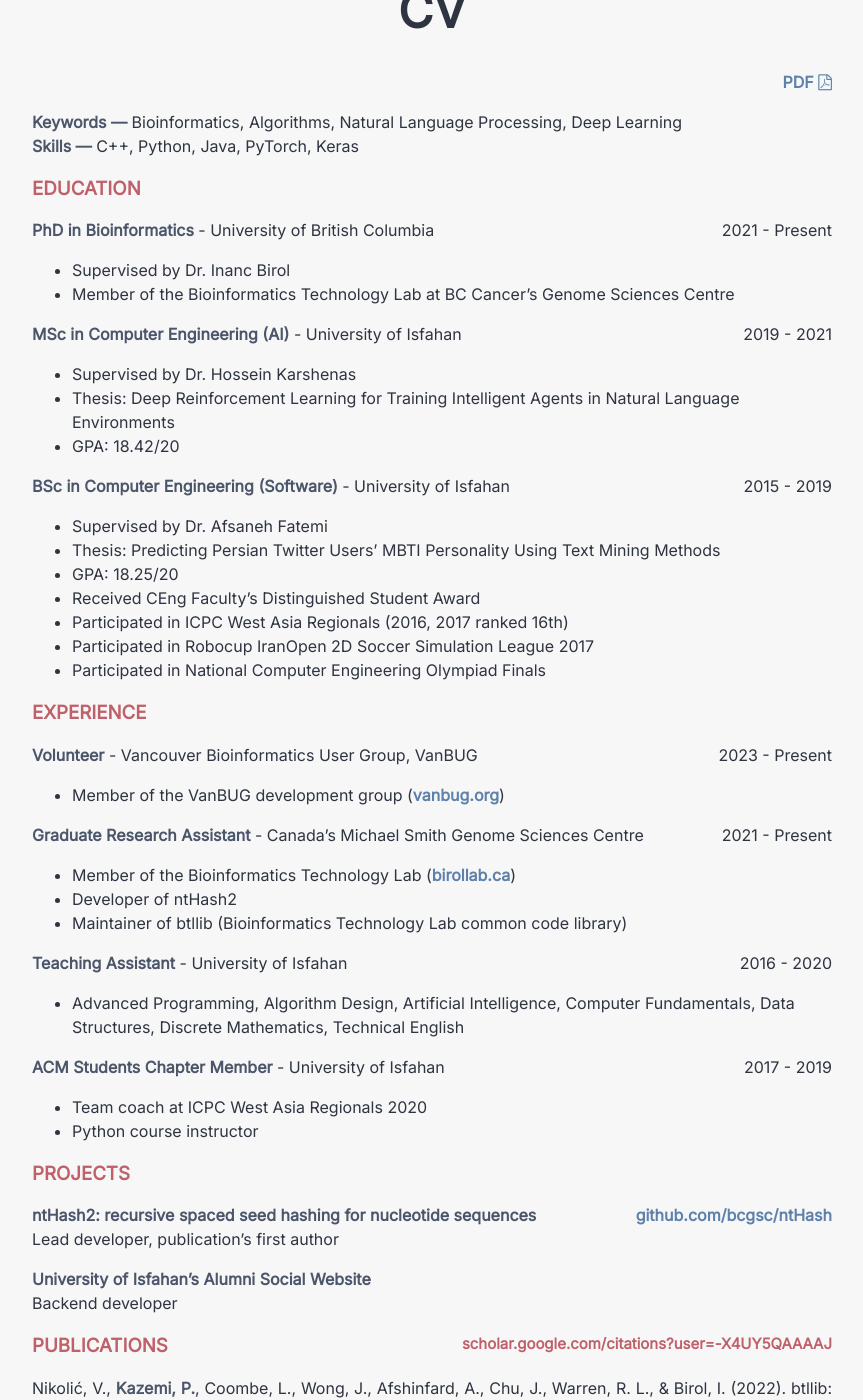
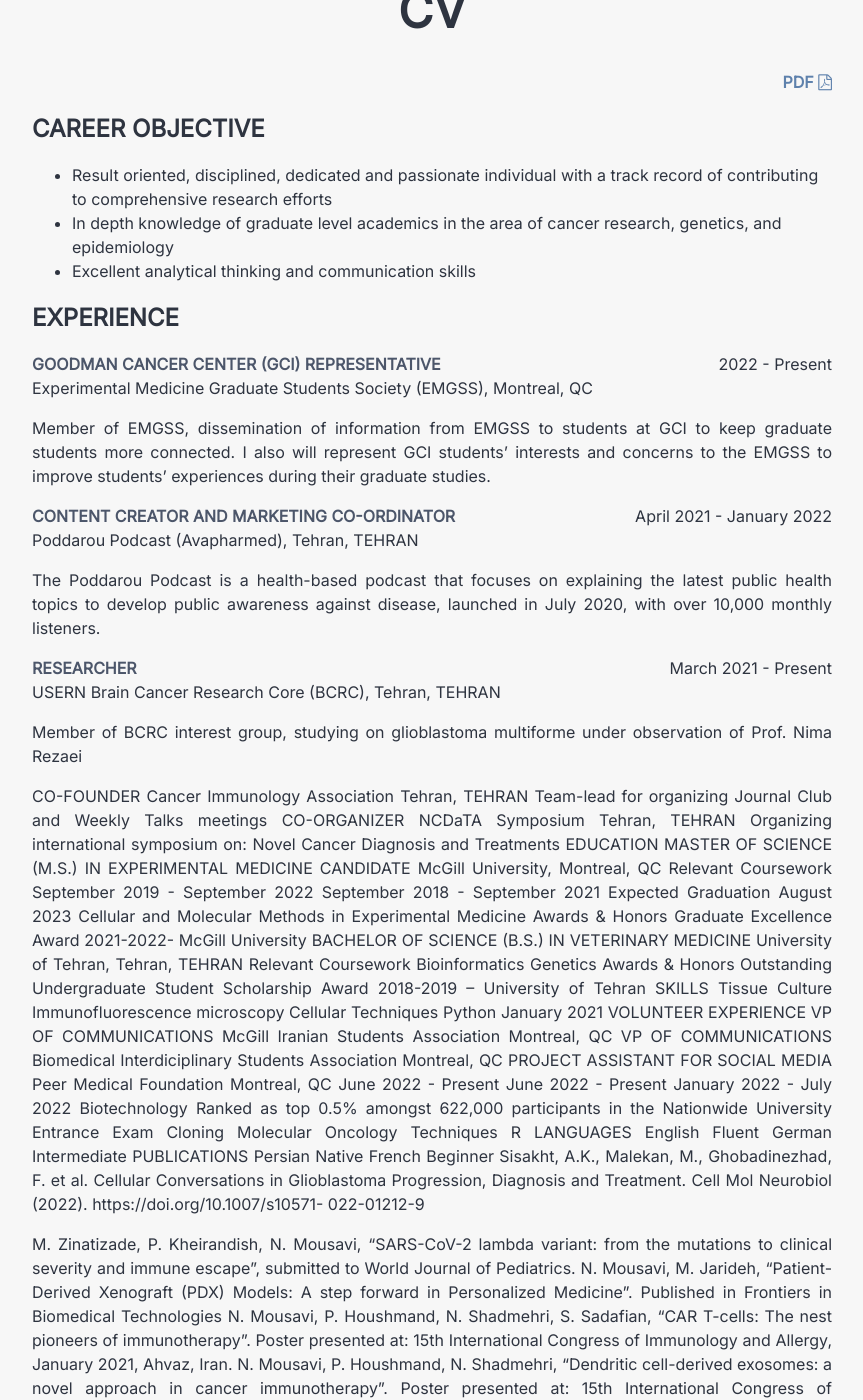
Before and after one commit to negar-mousavi/negar-mousavi, a Jekyll site: the page built from cv.md, in a window 1280 px wide and 1400 px high, scrolled down 210 px. Shown: the whole window, without its empty margins (208-1071 px from the left). Built offline with Jekyll 4.4.1, drawn with Linux system fonts in a browser that asks for light colours; some of the changed text lies outside the part shown.

Commit message:
Update CV

```diff
--- a/cv.md
+++ b/cv.md
@@ -8,74 +8,82 @@ title: CV
 
 <div id="cv" markdown="1">
 
-**Keywords —** Bioinformatics, Algorithms, Natural Language Processing, Deep Learning
-<br>
-**Skills —** C++, Python, Java, PyTorch, Keras
+## CAREER OBJECTIVE
+- Result oriented, disciplined, dedicated and passionate individual with a track record of contributing to comprehensive research efforts
+- In depth knowledge of graduate level academics in the area of cancer research, genetics, and epidemiology
+- Excellent analytical thinking and communication skills
 
-### EDUCATION
+## EXPERIENCE
 
-**PhD in Bioinformatics** - University of British Columbia <span style="float: right; ">2021 - Present</span>
-- Supervised by Dr. Inanc Birol
-- Member of the Bioinformatics Technology Lab at BC Cancer's Genome Sciences Centre
+**GOODMAN CANCER CENTER (GCI) REPRESENTATIVE**
+<span style="float: right; ">2022 - Present</span><br>
+Experimental Medicine Graduate Students Society (EMGSS), Montreal, QC
 
-**MSc in Computer Engineering (AI)** - University of Isfahan <span style="float: right; ">2019 - 2021</span>
-- Supervised by Dr. Hossein Karshenas
-- Thesis: Deep Reinforcement Learning for Training Intelligent Agents in Natural Language Environments
-- GPA: 18.42/20
+Member of EMGSS, dissemination of information from EMGSS to students at GCI to keep graduate students more connected. I also will represent GCI students' interests and concerns to the EMGSS to improve students' experiences during their graduate studies.
 
-**BSc in Computer Engineering (Software)** - University of Isfahan <span style="float: right; ">2015 - 2019</span>
-- Supervised by Dr. Afsaneh Fatemi
-- Thesis: Predicting Persian Twitter Users' MBTI Personality Using Text Mining Methods
-- GPA: 18.25/20
-- Received CEng Faculty's Distinguished Student Award
-- Participated in ICPC West Asia Regionals (2016, 2017 ranked 16th)
-- Participated in Robocup IranOpen 2D Soccer Simulation League 2017
-- Participated in National Computer Engineering Olympiad Finals
+**CONTENT CREATOR AND MARKETING CO-ORDINATOR**
+<span style="float: right; ">April 2021 - January 2022</span><br>
+Poddarou Podcast (Avapharmed), Tehran, TEHRAN
 
-### EXPERIENCE
+The Poddarou Podcast is a health-based podcast that focuses on explaining the latest public health topics to develop public awareness against disease, launched in July 2020, with over 10,000 monthly listeners.
 
-**Volunteer** - Vancouver Bioinformatics User Group, VanBUG
-<span style="float: right; ">2023 - Present</span>
-- Member of the VanBUG development group ([vanbug.org](https://www.vanbug.org/))
+**RESEARCHER**
+<span style="float: right; ">March 2021 - Present</span><br>
+USERN Brain Cancer Research Core (BCRC), Tehran, TEHRAN
 
-**Graduate Research Assistant** - Canada's Michael Smith Genome Sciences Centre
-<span style="float: right; ">2021 - Present</span>
-- Member of the Bioinformatics Technology Lab ([birollab.ca](https://birollab.ca))
-- Developer of ntHash2
-- Maintainer of btllib (Bioinformatics Technology Lab common code library)
+Member of BCRC interest group, studying on glioblastoma multiforme under observation of Prof. Nima Rezaei
 
-**Teaching Assistant** - University of Isfahan
-<span style="float: right; ">2016 - 2020</span>
-- Advanced Programming, Algorithm Design, Artificial Intelligence, Computer Fundamentals, Data Structures, Discrete Mathematics, Technical English
+CO-FOUNDER Cancer Immunology Association
+     Tehran, TEHRAN
+Team-lead for organizing Journal Club and Weekly Talks meetings
+CO-ORGANIZER NCDaTA Symposium Tehran, TEHRAN
+Organizing international symposium on: Novel Cancer Diagnosis and Treatments
+EDUCATION
+MASTER OF SCIENCE (M.S.) IN EXPERIMENTAL MEDICINE CANDIDATE
+McGill University, Montreal, QC
+Relevant Coursework
+September 2019 - September 2022
+September 2018 - September 2021
+Expected Graduation August 2023
+ Cellular and Molecular Methods in Experimental
+Medicine
+Awards & Honors
+Graduate Excellence Award 2021-2022- McGill University
+BACHELOR OF SCIENCE (B.S.) IN VETERINARY MEDICINE University of Tehran, Tehran, TEHRAN
+Relevant Coursework
+Bioinformatics Genetics
+Awards & Honors
+Outstanding Undergraduate Student Scholarship Award 2018-2019 – University of Tehran
+SKILLS
+Tissue Culture Immunofluorescence microscopy Cellular Techniques
+Python
+January 2021
+ VOLUNTEER EXPERIENCE
+VP OF COMMUNICATIONS McGill Iranian Students Association
+Montreal, QC
+VP OF COMMUNICATIONS Biomedical Interdiciplinary Students Association Montreal, QC
+PROJECT ASSISTANT FOR SOCIAL MEDIA Peer Medical Foundation Montreal, QC
+June 2022 - Present
+June 2022 - Present
+January 2022 - July 2022
+Biotechnology
+Ranked as top 0.5% amongst 622,000 participants in the Nationwide University Entrance Exam
+Cloning
+Molecular Oncology Techniques R
+  LANGUAGES English
+Fluent
+German
+Intermediate
+PUBLICATIONS
+Persian
+Native
+French
+Beginner
+Sisakht, A.K., Malekan, M., Ghobadinezhad, F. et al. Cellular Conversations in Glioblastoma Progression, Diagnosis and Treatment. Cell Mol Neurobiol (2022). https://doi.org/10.1007/s10571- 022-01212-9
 
-**ACM Students Chapter Member** - University of Isfahan
-<span style="float: right; ">2017 - 2019</span>
-- Team coach at ICPC West Asia Regionals 2020
-- Python course instructor
-
-### PROJECTS
-
-**ntHash2: recursive spaced seed hashing for nucleotide sequences**
-<span style="float: right; ">[github.com/bcgsc/ntHash](https://github.com/bcgsc/ntHash)</span>
-<br>
-Lead developer, publication's first author
-
-**University of Isfahan's Alumni Social Website**
-<br>
-Backend developer
-
-### PUBLICATIONS <small style="float: right;">scholar.google.com/citations?user=-X4UY5QAAAAJ</small>
-
-Nikolić, V., **Kazemi, P.**, Coombe, L., Wong, J., Afshinfard, A., Chu, J., Warren, R. L., & Birol, I. (2022). btllib: A C++ library with Python interface for efficient genomic sequence processing. Journal of Open Source Software, 7(79), 4720. [doi.org/10.21105/joss.04720](https://doi.org/10.21105/joss.04720)
-
-**Kazemi, P.**, Wong, J., Nikolić, V., Mohamadi, H., Warren, R. L., & Birol, I. (2022). ntHash2: recursive spaced seed hashing for nucleotide sequences. Bioinformatics, 38(20), 4812–4813. [doi.org/10.1093/bioinformatics/btac564](https://doi.org/10.1093/bioinformatics/btac564)
-
-**Kazemi, P.**, & Karshenas, H. (2021). Fuzzy Word Sense Induction and Disambiguation. IEEE Transactions on Fuzzy Systems, 30(9), 3918–3927. [doi.org/10.1109/tfuzz.2021.3133905](https://doi.org/10.1109/tfuzz.2021.3133905)
-
-### PRESENTATIONS
-
-**Kazemi, P.**, Mohamadi, H., Chu, J., Coombe, L., Warren, R. L., & Birol, I. (2023). ntHits: streaming through raw sequencing data to profile and filter k-mers with selected multiplicities. Poster in the 13th RECOMB Satellite Conference on Biological Sequence Analysis (Istanbul, Turkey).
-
-**Kazemi, P.** (2020). Natural language processing: what, how, and why. Presentation at the University of Isfahan's Annual Research Week (Esfahan, Iran).
+M. Zinatizade, P. Kheirandish, N. Mousavi, “SARS-CoV-2 lambda variant: from the mutations to clinical severity and immune escape”, submitted to World Journal of Pediatrics.
+N. Mousavi, M. Jarideh, "Patient-Derived Xenograft (PDX) Models: A step forward in Personalized Medicine". Published in Frontiers in Biomedical Technologies
+N. Mousavi, P. Houshmand, N. Shadmehri, S. Sadafian, "CAR T-cells: The nest pioneers of immunotherapy". Poster presented at: 15th International Congress of Immunology and Allergy, January 2021, Ahvaz, Iran.
+N. Mousavi, P. Houshmand, N. Shadmehri, "Dendritic cell-derived exosomes: a novel approach in cancer immunotherapy". Poster presented at: 15th International Congress of Immunology and Allergy, January 2021, Ahvaz, Iran.
 
 </div>
```
